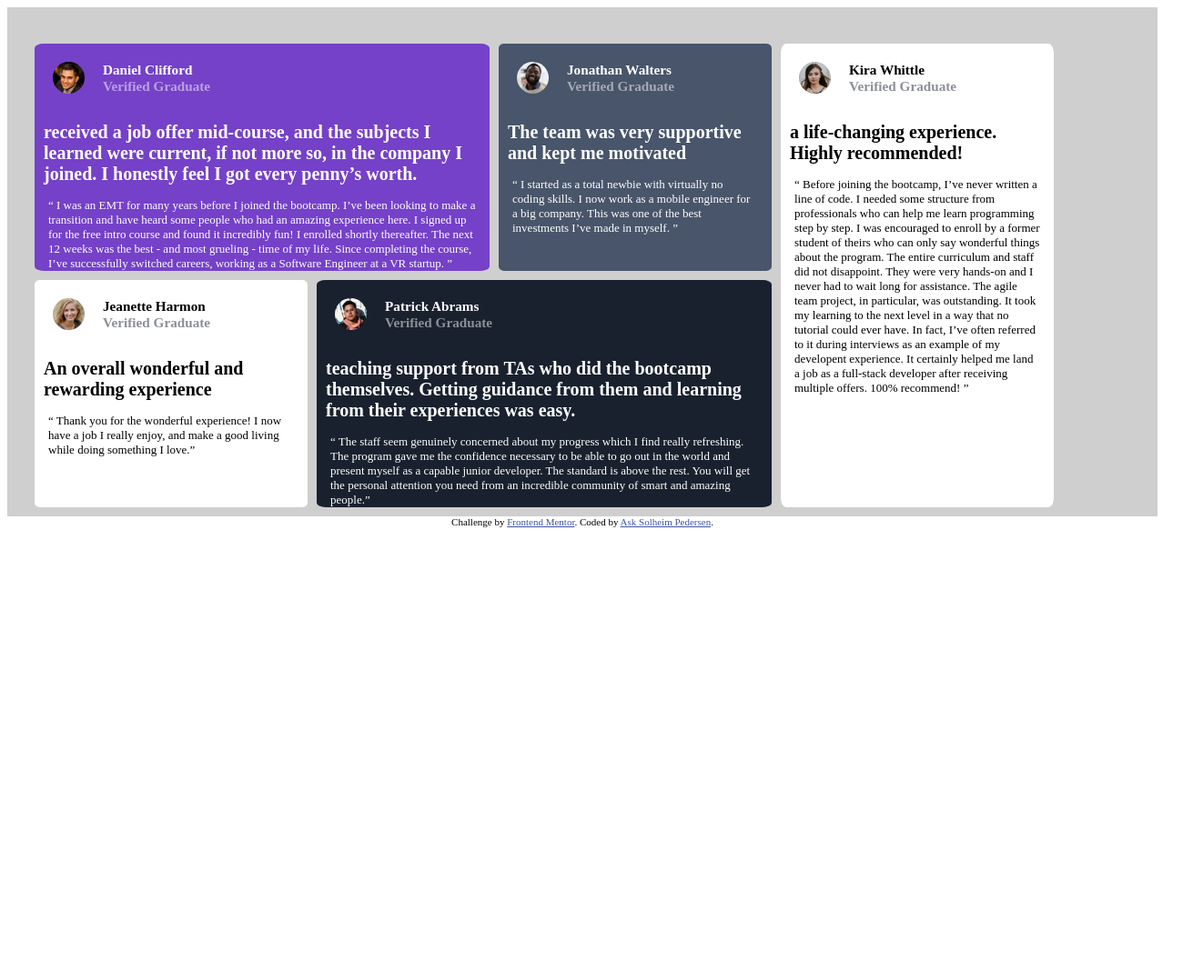
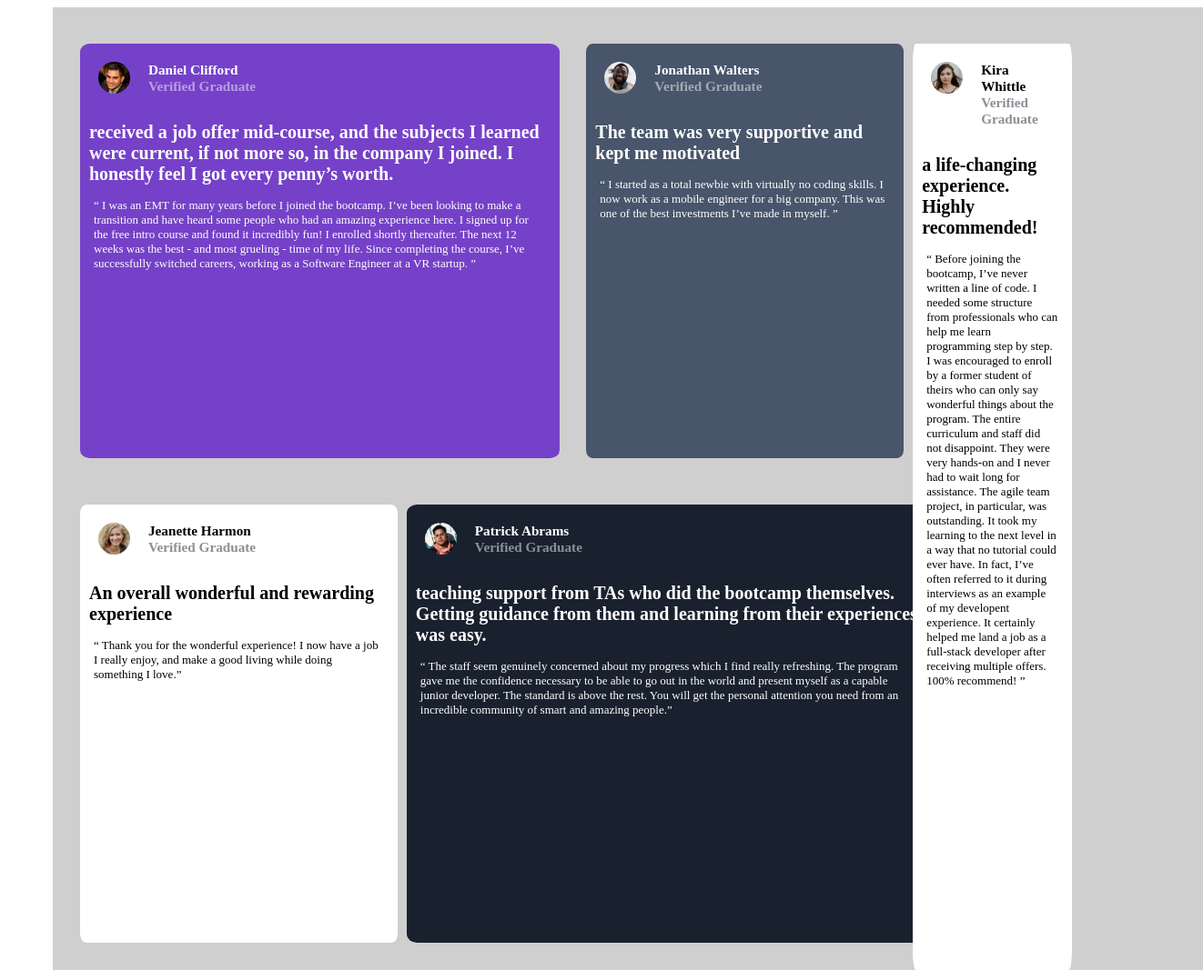
Before and after one commit to Asksolped/CSS-grid-task, a plain HTML site: page index.html in a window 1280 px wide. Shown: the top 1067 px of the page at 91% size, 1322 px wide, since content can reach past the window. Before the commit the page ends 800 px from the top, so only its background shows below. Drawn offline with Linux system fonts and the light colour scheme.

Commit message:
responsivness update 1

```diff
--- a/index.html
+++ b/index.html
@@ -25,6 +25,7 @@
     </style>
   </head>
   <body>
+    <div id="background">
       <div id="core">
         <div class="hero" id="daniel">
           <div class="top">
@@ -130,6 +131,7 @@
         </div>
         </div>
       </div>
+    </div>
     <div class="attribution">
       Challenge by
       <a href="https://www.frontendmentor.io?ref=challenge" target="_blank"
--- a/styles.css
+++ b/styles.css
@@ -79,6 +79,7 @@ h3 {
   background-color: hsl(0, 0%, 81%);
   display: flex;
   flex-direction: column;
+  width: 100%;
 }
 
 .text {
@@ -95,12 +96,15 @@ h3 {
   #core {
     background-color: hsl(0, 0%, 81%);
     display: grid;
-    grid-template-columns: 310px 200px 310px 100px 100px;
-    grid-template-rows: 100px 100px 100px;
+    grid-template-columns: 2fr 1fr 2fr 2fr;
+    grid-template-rows: 50% 50%;
+    margin-left: 50px;
+    margin-right: 50px;
+    gap: 10px;
   }
   #daniel {
-    height: 250px;
-    width: 500px;
+    height: 85%;
+    width: 151%;
     background-color: hsl(263, 55%, 52%);
     color: white;
     margin-top: 40px;
@@ -108,13 +112,66 @@ h3 {
     grid-row: 1;
   }
   #jonathan {
-    width: 300px;
+    width: 100%;
+    height: 85%;
+    background-color: hsl(217, 19%, 35%);
+    color: white;
+    grid-column: 3;
+    grid-row: 1;
+    margin-top: 40px;
+  }
+  #jaenette {
+    width: 100%;
+    height: 90%;
+    background-color: hsl(0, 0%, 100%);
+    color: black;
+    grid-column: 1;
+    grid-row: 2;
+  }
+  #patrick {
+    height: 90%;
+    width: 305%;
+    background-color: hsl(219, 29%, 14%);
+    color: white;
+    grid-column: 2;
+    grid-row: 2;
+  }
+
+  #kira {
+    height: 190%;
+    width: 50%;
+    background-color: hsl(0, 0%, 100%);
+    margin-bottom: 40px;
+    grid-column: 4;
+    grid-row: 1;
+    margin-top: 40px;
+  }
+}
+
+@media (min-width: 768px) and (max-width: 1024px) {
+  #core {
+    background-color: hsl(0, 0%, 81%);
+    display: grid;
+    grid-template-columns: 310px 200px 310px 100px 100px;
+    grid-template-rows: 75px 100px 100px;
+  }
+  #daniel {
+    height: 250px;
+    width: 500px;
+    background-color: hsl(263, 55%, 52%);
+    color: white;
+    margin-top: 10px;
+    grid-column: 1;
+    grid-row: 1;
+  }
+  #jonathan {
+    width: 275px;
     height: 250px;
     background-color: hsl(217, 19%, 35%);
     color: white;
     grid-column: 3;
     grid-row: 1;
-    margin-top: 40px;
+    margin-top: 10px;
   }
   #jaenette {
     width: 300px;
@@ -126,7 +183,7 @@ h3 {
   }
   #patrick {
     height: 250px;
-    width: 500px;
+    width: 475px;
     background-color: hsl(219, 29%, 14%);
     color: white;
     grid-column: 2;
@@ -134,15 +191,11 @@ h3 {
   }
 
   #kira {
-    height: 510px;
-    width: 300px;
+    height: 250px;
+    width: 520px;
     background-color: hsl(0, 0%, 100%);
     margin-bottom: 40px;
-    grid-column: 4;
-    grid-row: 1;
-    margin-top: 40px;
+    grid-column: 1;
+    grid-row: 5;
   }
 }
-
-@media (min-width: 768px) and (max-width: 1024) {
-}
```
